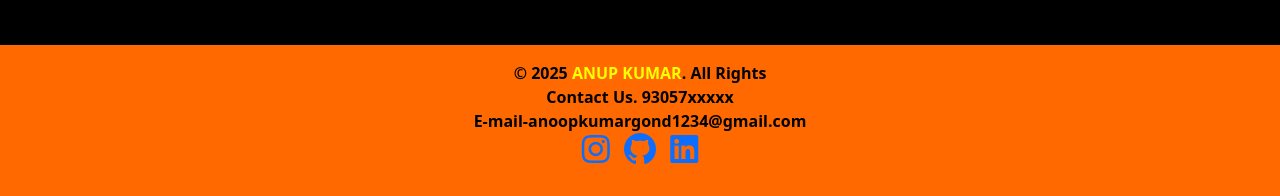
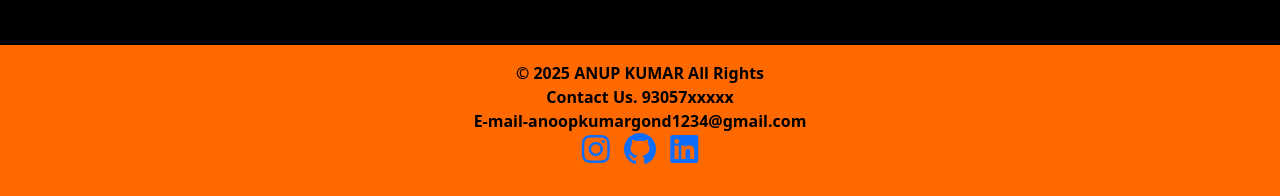
Before and after one commit to anupkumar001/MyPortfolio, a plain HTML site: page index.html in a window 1280 px wide. Shown: the part 1005-1201 px from the top of the page. Drawn offline with Linux system fonts and the light colour scheme.

Commit message:
Update index.html

```diff
--- a/index.html
+++ b/index.html
@@ -77,7 +77,7 @@
     </section>
 
     <footer>
-        &copy; 2025 <a href="" style="text-decoration: none; color: yellow;">ANUP KUMAR</a>. All Rights <br>Contact Us. 93057xxxxx <br>E-mail-anoopkumargond1234@gmail.com
+        &copy; 2025 ANUP KUMAR All Rights <br>Contact Us. 93057xxxxx <br>E-mail-anoopkumargond1234@gmail.com
         <p><a href="https://www.instagram.com/_the_anupkumar?igsh=MTc2a2Q0cnQxdmJvcA=="><i class="fa-brands fa-instagram fs-2"></i></a> <a href="https://github.com/anupkumar001"><i class="fa-brands fa-github fs-2"></i></a> <a href="https://www.linkedin.com/in/anup-kumar-092374278?utm_source=share&utm_campaign=share_via&utm_content=profile&utm_medium=android_app"><i class="fa-brands fa-linkedin fs-2"></i></a></p>
     </footer>
     <script src="js/bootstrap.bundle.js"></script>
```
